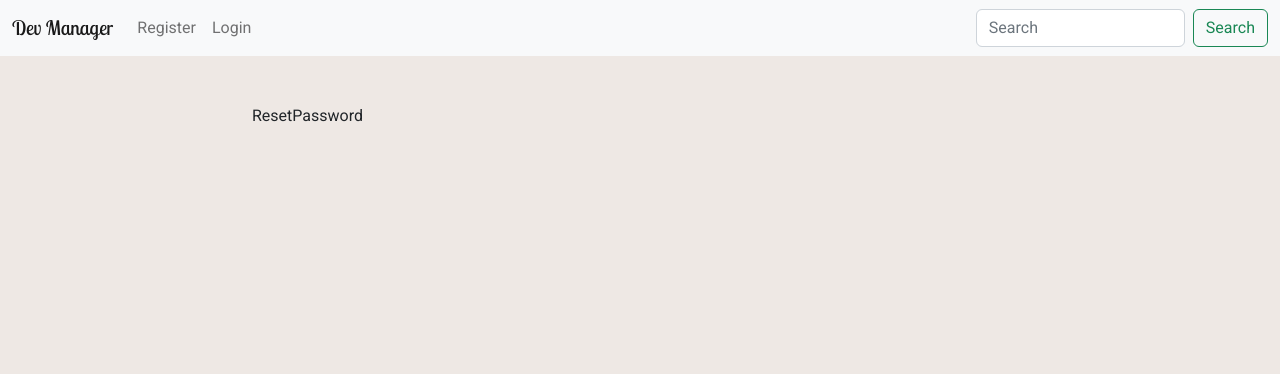
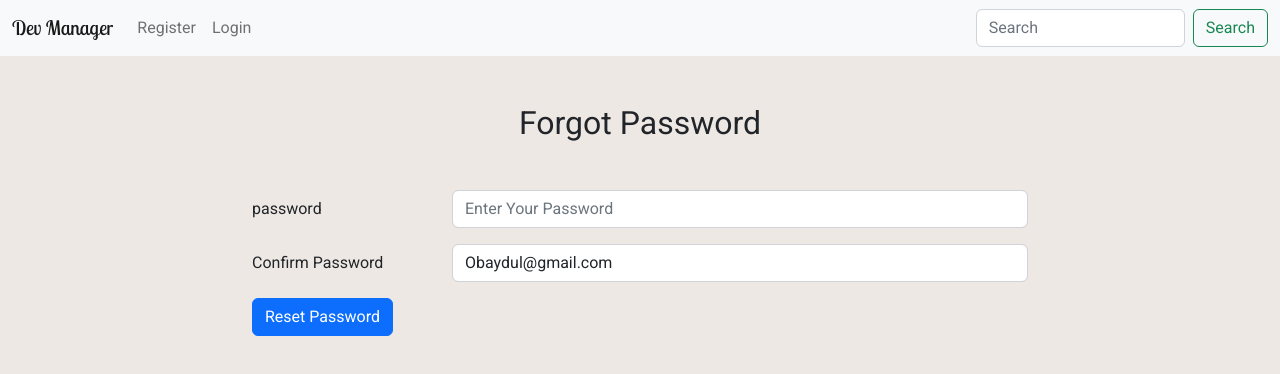
Before and after one commit to obaydullaa/Dev-Manager, a React (Vite) app: page /reset-password in a window 1280 px wide. Shown: the top 374 px of the page. Built offline with nearby package versions, Linux system fonts and the light colour scheme; no server answers.

Commit message:
Added nested route.

```diff
--- a/src/pages/ForgotPassword.jsx
+++ b/src/pages/ForgotPassword.jsx
@@ -1,9 +1,67 @@
-import React from 'react'
+
+import { yupResolver } from '@hookform/resolvers/yup';
+import React, { useContext } from 'react';
+import { Button, Form } from 'react-bootstrap';
+import { useForm } from 'react-hook-form';
+import * as yup from "yup";
+import { AuthContext } from '../context/Auth.context';
+import FormTextInput from '../layouts/FormTextInput';
+import { Link } from 'react-router-dom';
+
+const schema = yup.object({
+  email: yup
+    .string()
+    .lowercase()
+    .required('Email is Required'),
+
+})
 
 function ForgotPassword() {
-  return (
-    <div>ForgotPassword</div>
-  )
+    const {
+        register,
+        handleSubmit,
+        formState: { errors },
+        isSubmitting,
+      } = useForm({
+        resolver: yupResolver(schema),
+      })
+
+
+        const onSubmit = (data) => {
+        // console.log(data)
+        // //register user
+        // login({
+        //     identifier: data.email,
+        //     password: data.password,
+        // })
+    }
+
+    return (
+        <>
+        <h2 className='text-center mb-5'>Forgot Password</h2>
+        <Form onSubmit={handleSubmit(onSubmit)}>
+            <FormTextInput
+              name='email'
+              label='Email'
+              placeholder='Enter Your Email'
+              errors={errors}
+              register={register}
+              defaultValue='Obaydul@gmail.com'
+            />
+            {/* <p>Forgot Password ? <Link to='/forgot-password'>Click Here</Link></p> */}
+
+            <Button
+              variant='primary'
+              size='md'
+              type='submit'
+              disabled={isSubmitting ? 'disabled' : ''}
+              className='text-center d-inline-block w-auto'
+            >
+              Submit
+            </Button>
+          </Form>
+        </>
+      )
 }
 
 export default ForgotPassword
--- a/src/pages/ResetPassword.jsx
+++ b/src/pages/ResetPassword.jsx
@@ -1,9 +1,81 @@
-import React from 'react'
+
+import { yupResolver } from '@hookform/resolvers/yup';
+import React, { useContext } from 'react';
+import { Button, Form } from 'react-bootstrap';
+import { useForm } from 'react-hook-form';
+import * as yup from "yup";
+import { AuthContext } from '../context/Auth.context';
+import FormTextInput from '../layouts/FormTextInput';
+import { Link } from 'react-router-dom';
+
+const schema = yup.object({
+    password: yup
+    .string()
+    .required('password is required')
+    .matches(
+      /^(?=.*[a-z])(?=.*[A-Z])(?=.*[0-9])(?=.*[!@#\$%\^&\*])(?=.{6,})/,
+      'Must Contain 6 Characters, One Uppercase, One Lowercase, One Number and One Special Case Character'
+    ),
+  confirmPassword: yup
+    .string()
+    .required('confirm Password is Required')
+    .oneOf([yup.ref('password')], "confirm password doesn't match"),
+  })
 
 function ResetPassword() {
-  return (
-    <div>ResetPassword</div>
-  )
+    const {
+        register,
+        handleSubmit,
+        formState: { errors },
+        isSubmitting,
+      } = useForm({
+        resolver: yupResolver(schema),
+      })
+
+
+        const onSubmit = (data) => {
+        // console.log(data)
+        // //register user
+        // login({
+        //     identifier: data.email,
+        //     password: data.password,
+        // })
+    }
+
+    return (
+        <>
+        <h2 className='text-center mb-5'>Forgot Password</h2>
+        <Form onSubmit={handleSubmit(onSubmit)}>
+            <FormTextInput
+              name='password'
+              label='password'
+              placeholder='Enter Your Password'
+              errors={errors}
+              register={register}
+            />
+            <FormTextInput
+              name='confirmPassword'
+              label='Confirm Password'
+              placeholder='Confirm your password'
+              errors={errors}
+              register={register}
+              defaultValue='Obaydul@gmail.com'
+            />
+            {/* <p>Forgot Password ? <Link to='/forgot-password'>Click Here</Link></p> */}
+
+            <Button
+              variant='primary'
+              size='md'
+              type='submit'
+              disabled={isSubmitting ? 'disabled' : ''}
+              className='text-center d-inline-block w-auto'
+            >
+              Reset Password
+            </Button>
+          </Form>
+        </>
+      )
 }
 
+
 export default ResetPassword
```
Also changed, not shown: dev-manager_Note.txt.
